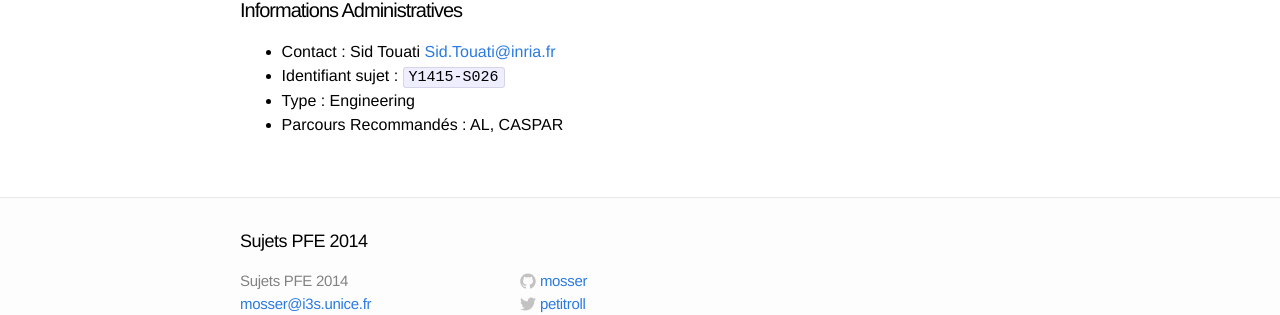
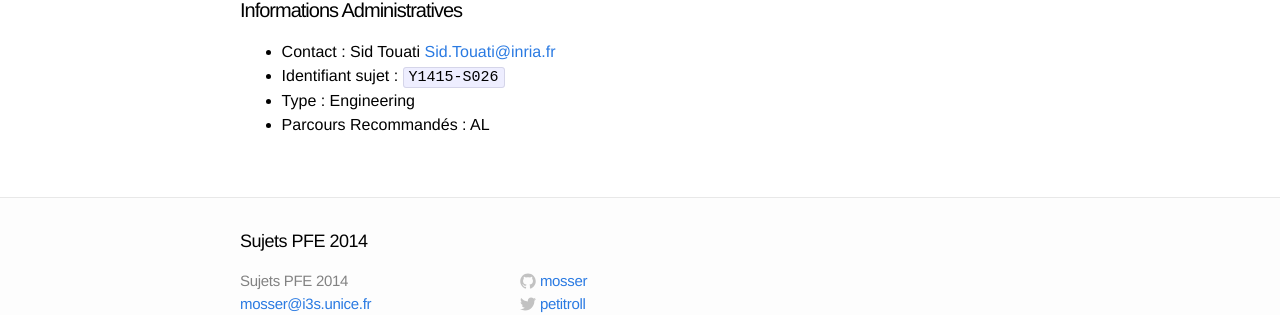
Before and after one commit to gmolines/pfe, a Jekyll site: the page built from _posts/2014-09-15-Y1415-S026.markdown, in a window 1280 px wide. Shown: the part 1156-1471 px from the top of the page. Built offline with Jekyll 4.4.1, drawn with Linux system fonts in a browser that asks for light colours.

Commit message:
Update 2014-09-15-Y1415-S026.markdown

```diff
--- a/_posts/2014-09-15-Y1415-S026.markdown
+++ b/_posts/2014-09-15-Y1415-S026.markdown
@@ -2,7 +2,7 @@
 layout: post
 title: "Optimisation d'une application C++ de simulation de fusion nucléaire"
 date: 2014-09-15 11:26:50
-categories: [dispo, al, caspar]
+categories: [dispo, al]
 pid: Y1415-S026
 type: Engineering
 contact: Sid Touati
@@ -37,4 +37,4 @@ Les étudiants apprendront à utiliser plusieurs outils à cet effet: compilateu
   * Contact : Sid Touati <Sid.Touati@inria.fr>
   * Identifiant sujet : `Y1415-S026`
   * Type : Engineering
-  * Parcours Recommandés : AL, CASPAR
+  * Parcours Recommandés : AL
```
